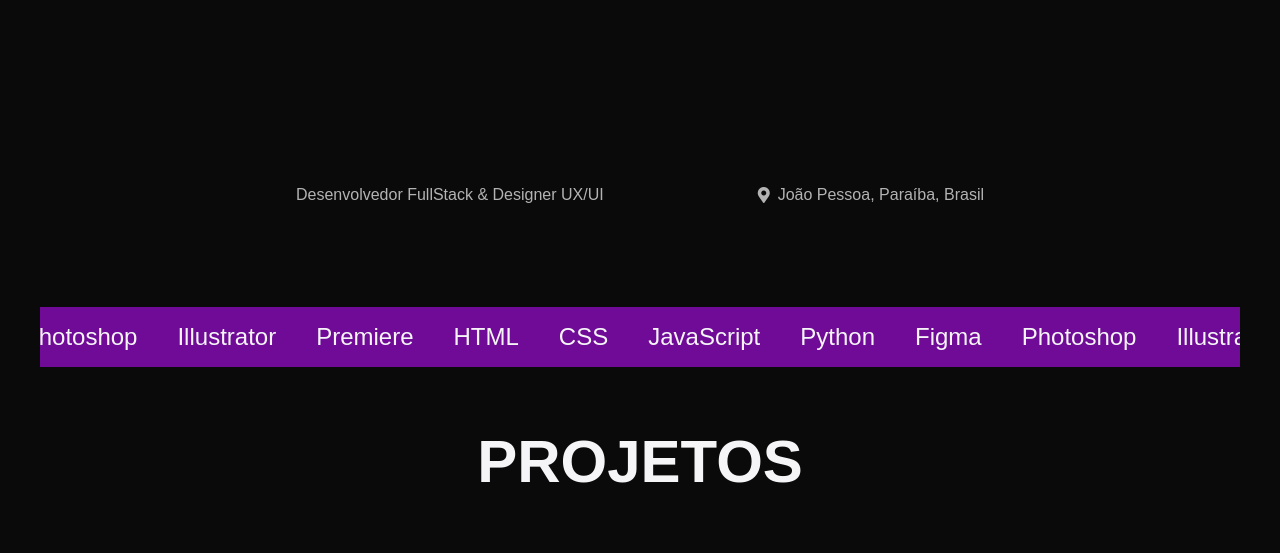
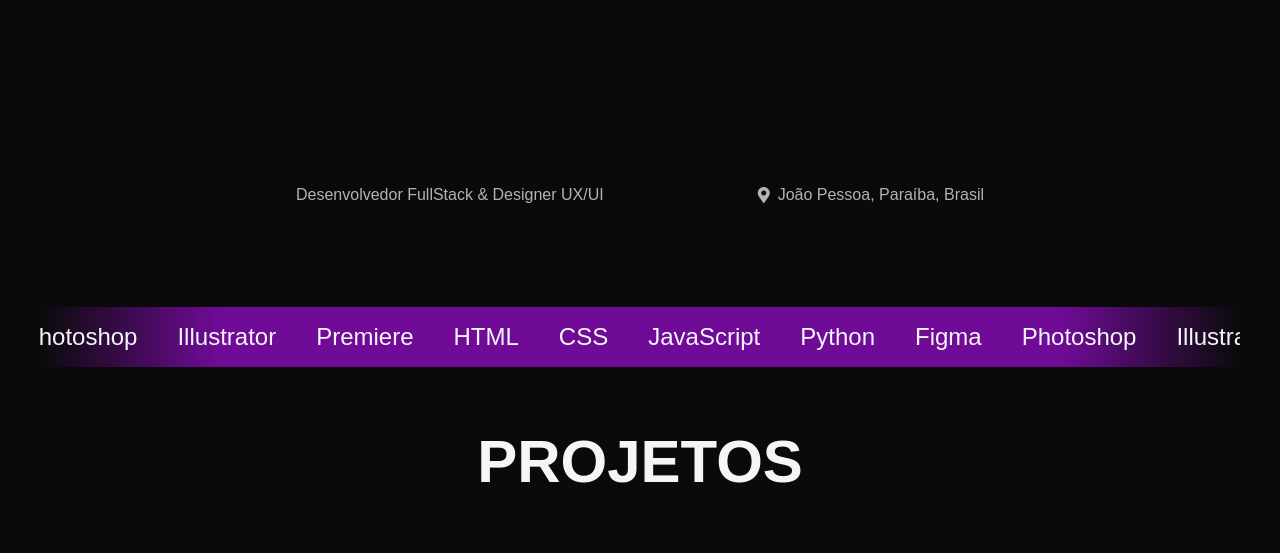
Before and after one commit to BeThomazzi/portfolio, a plain HTML site: page index.html in a window 1280 px wide. Shown: the part 509-1062 px from the top of the page. Drawn offline with nearby package versions, Linux system fonts and the light colour scheme.

Commit message:
Ajuste v1.0

```diff
--- a/partials/_layout.scss
+++ b/partials/_layout.scss
@@ -59,7 +59,7 @@
   width: 100%;
   height: 60px;
   position: relative;
-  background-color: $purple-normal;
+  background: linear-gradient(90deg, rgba(10,10,10,1) 0%, rgba(112,11,151,1) 15%, rgba(112,11,151,1) 85%, rgba(10,10,10,1) 100%);
 }
 
 .slide{
```
Also changed, not shown: style.css, 1 other file.
